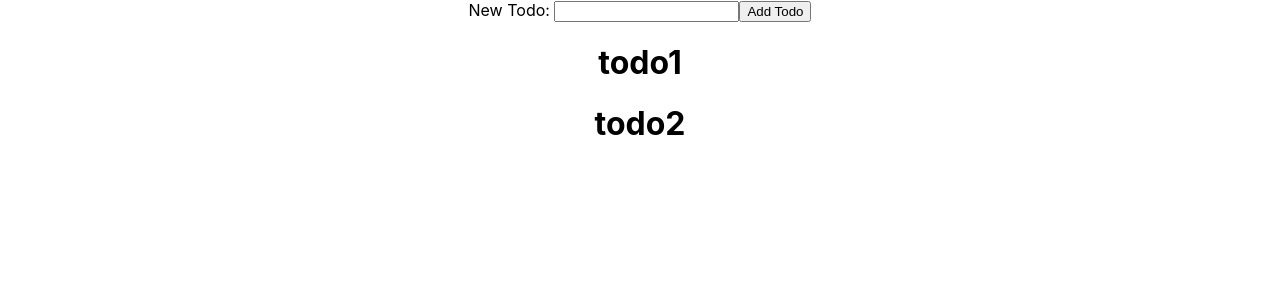
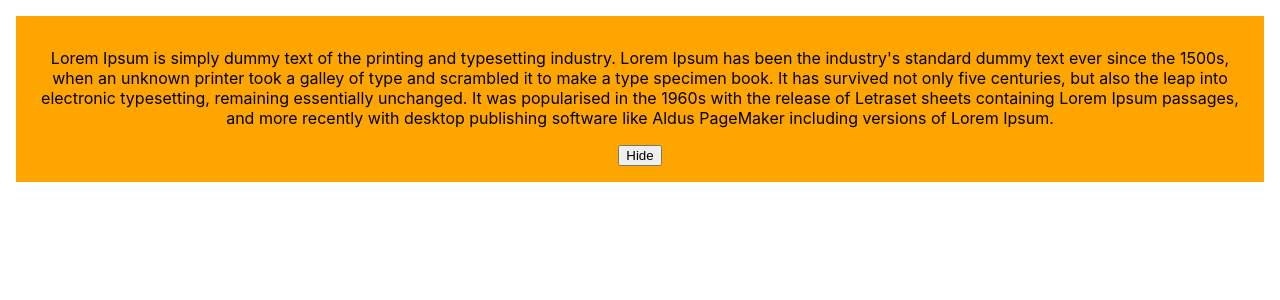
Before and after one commit to mithunbanerjee632/React-Js-Basic, a React (Create React App) app: page / in a window 1280 px wide. Shown: the top 300 px of the page. Built offline with nearby package versions, Linux system fonts and the light colour scheme.

Commit message:
React js Toggle

```diff
--- a/src/App.js
+++ b/src/App.js
@@ -9,6 +9,7 @@
 import Registration from "./Form/Registration";
 import Child from "./StateLifting/Child";
 import Home from "./StateLifting/Home";
+import Toggle from "./Toggle/Toggle";
 function App() {
    const data = "i am from parent app"
 
@@ -19,12 +20,9 @@
     return (
       <div className="App">
 
-       <Home/>
+       <Toggle/>
 
-          {/*<BrowserRouter>
-              <Mynavigation/>
-              <Myroute/>
-          </BrowserRouter>*/}
+
 
 
        </div>
--- /dev/null
+++ b/src/Toggle/Toggle.js
@@ -0,0 +1,26 @@
+import React,{useState} from 'react';
+
+const Toggle = () => {
+
+    const [toggle,setToggle] = useState(true)
+
+
+
+    return (
+        <div style={{margin:"1rem", backgroundColor:"orange", padding:"1rem"}}>
+
+            {toggle &&(
+                <p>Lorem Ipsum is simply dummy text of the printing and typesetting industry. Lorem Ipsum has been the industry's standard dummy text ever since the 1500s, when an unknown printer took a galley of type and scrambled it to make a type specimen book. It has survived not only five centuries, but also the leap into electronic typesetting, remaining essentially unchanged. It was popularised in the 1960s with the release of Letraset sheets containing Lorem Ipsum passages, and more recently with desktop publishing software like Aldus PageMaker including versions of Lorem Ipsum.</p>
+            )}
+
+            <div style={{textAlign:"center"}}>
+                <button onClick={()=>{setToggle(!toggle)}}>
+                    {toggle ? "Hide" : "Show"}
+                </button>
+
+            </div>
+        </div>
+    );
+};
+
+export default Toggle;
```
